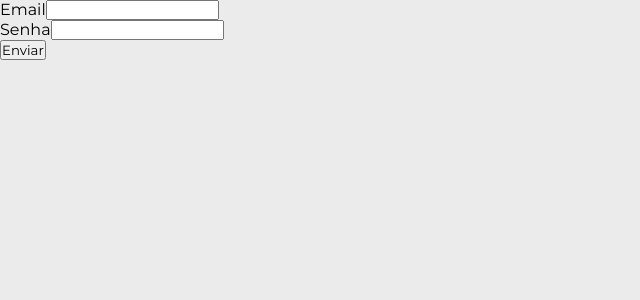
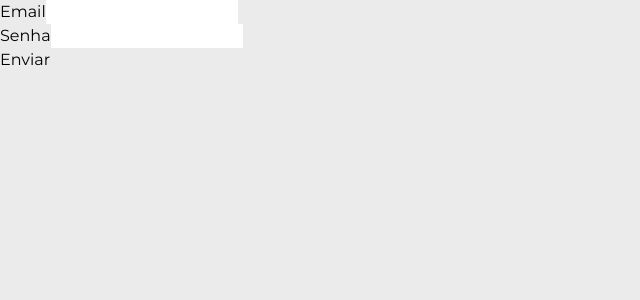
Before and after one commit to Ricardo-Cs/finance-controller, a React (Create React App) app in the folder finance-controller-app/: page / in a window 1280 px wide. Shown: the top 300 px of the page, without its empty margins (0-640 px from the left). Built offline with nearby package versions, Linux system fonts and the light colour scheme.

Commit message:
Adiciona tailwindcss no projeto

```diff
--- a/finance-controller-app/src/contexts/auth.tsx
+++ b/finance-controller-app/src/contexts/auth.tsx
@@ -12,7 +12,6 @@ export const AuthProvider = ({ children }: any) => {
 
     if (token) {
       setIsLogged(true)
-      console.log(isLogged);
     }
   }, []);
 
--- a/finance-controller-app/src/index.css
+++ b/finance-controller-app/src/index.css
@@ -1,4 +1,7 @@
 @import url('https://fonts.googleapis.com/css2?family=Montserrat:ital,wght@0,100;0,200;0,300;0,400;0,500;0,600;0,700;0,800;0,900;1,100;1,200;1,300;1,400;1,500;1,600;1,700;1,800;1,900&display=swap');
+@tailwind base;
+@tailwind components;
+@tailwind utilities;
 
 * {
   margin: 0;
--- a/finance-controller-app/src/pages/home/home.tsx
+++ b/finance-controller-app/src/pages/home/home.tsx
@@ -10,7 +10,7 @@ function Home() {
 
     return (
         <div>
-            <span>Home</span>
+            <h1 className="text-3xl font-bold underline">Home</h1>
             <hr />
             <span onClick={handleSignOut}>Sair</span>
         </div>
--- a/finance-controller-app/tailwind.config.js
+++ b/finance-controller-app/tailwind.config.js
@@ -1,6 +1,6 @@
 /** @type {import('tailwindcss').Config} */
 module.exports = {
-  content: [],
+  content: ["./src/**/*.{js,jsx,ts,tsx}"],
   theme: {
     extend: {},
   },
```
